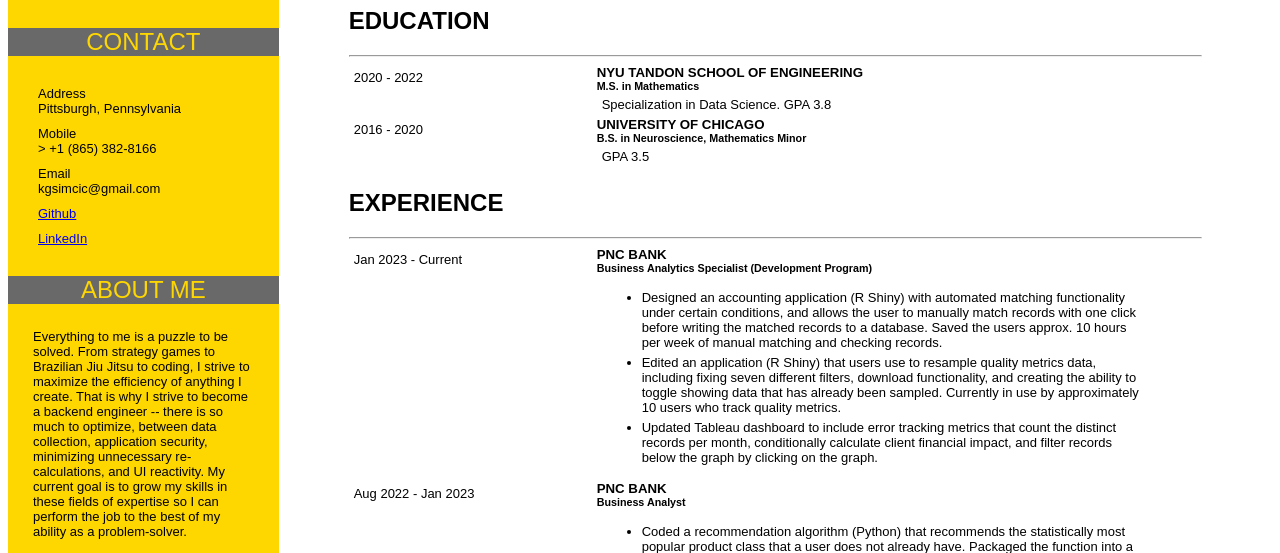
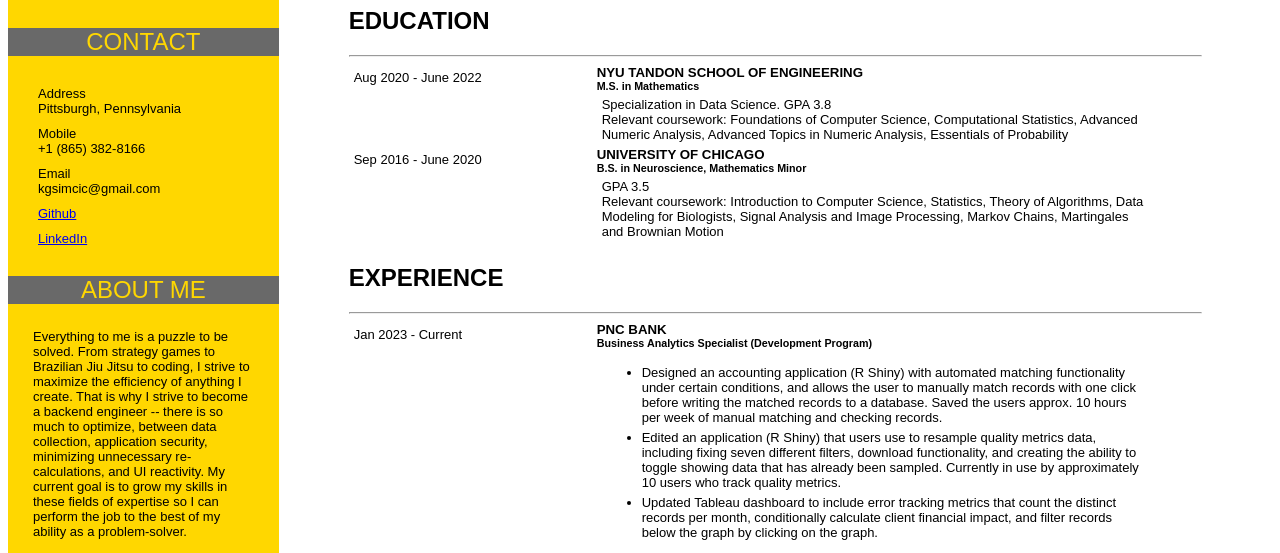
Before and after one commit to kgsimcic/kgsimcic.github.io, a plain HTML site: page index.html in a window 1280 px wide. Shown: the part 237-790 px from the top of the page. Drawn offline with Linux system fonts and the light colour scheme.

Commit message:
a few last minute touches

```diff
--- a/index.html
+++ b/index.html
@@ -15,7 +15,7 @@
             <div class="contact-info">
                 <p>Address<br>
                 Pittsburgh, Pennsylvania</p>
-                <p>Mobile<br>>
+                <p>Mobile<br>
                 +1 (865) 382-8166</p>
                 <p>Email<br>
                 kgsimcic@gmail.com</p>
@@ -24,7 +24,7 @@
             </div>
 
         </section>
-        <section>
+        <section class="about">
             <h2>ABOUT ME</h2>
             <p>Everything to me is a puzzle to be solved. From strategy games to Brazilian Jiu Jitsu to coding, I strive to maximize the efficiency of anything I create.
             That is why I strive to become a backend engineer -- there is so much to optimize, between data collection, application security, minimizing unnecessary
@@ -46,19 +46,24 @@
             <hr>
             <div>
                 <div class="item">
-                    <p class="date">2020 - 2022</p>
+                    <p class="date">Aug 2020 - June 2022</p>
                     <div>
                         <h5>NYU TANDON SCHOOL OF ENGINEERING</h5>
                         <h6>M.S. in Mathematics</h6>
-                        <p>Specialization in Data Science. GPA 3.8</p>
+                        <p class="desc">Specialization in Data Science. GPA 3.8<br>
+                        Relevant coursework: Foundations of Computer Science, Computational Statistics, Advanced Numeric Analysis, Advanced Topics in Numeric Analysis, Essentials of Probability</p>
                     </div>
                 </div>
                 <div class="item">
-                    <p class="date">2016 - 2020</p>
+                    <p class="date">Sep 2016 - June 2020</p>
                     <div>
                         <h5>UNIVERSITY OF CHICAGO</h5>
                         <h6>B.S. in Neuroscience, Mathematics Minor</h6>
-                        <p>GPA 3.5</p>
+                        <p class="desc">
+                            GPA 3.5 <br>
+                            Relevant coursework: Introduction to Computer Science, Statistics, Theory of Algorithms, Data Modeling for Biologists,
+                            Signal Analysis and Image Processing, Markov Chains, Martingales and Brownian Motion
+                        </p>
                     </div>
                 </div>
             </div>
@@ -88,7 +93,7 @@
                     <p class="date">Aug 2022 - Jan 2023</p>
                     <div>
                         <h5>PNC BANK</h5>
-                        <h6>Business Analyst</h6>
+                        <h6>Data Analytics Development Program Associate</h6>
                         <div>
                             <ul>
                                 <li>Coded a recommendation algorithm (Python) that recommends the statistically most popular product class that a user does not already have. Packaged the function into a Sklearn class to be streamlined with other functions. The recommendation algorithm is still in development.
--- a/styles.css
+++ b/styles.css
@@ -12,6 +12,10 @@ img {
     margin-top: 50px;
     margin-bottom: 50px;
     border-radius: 50%;
+}
+
+.about {
+    margin-bottom:300px;
 }
 .sidebar {
     width: 50%;
```
